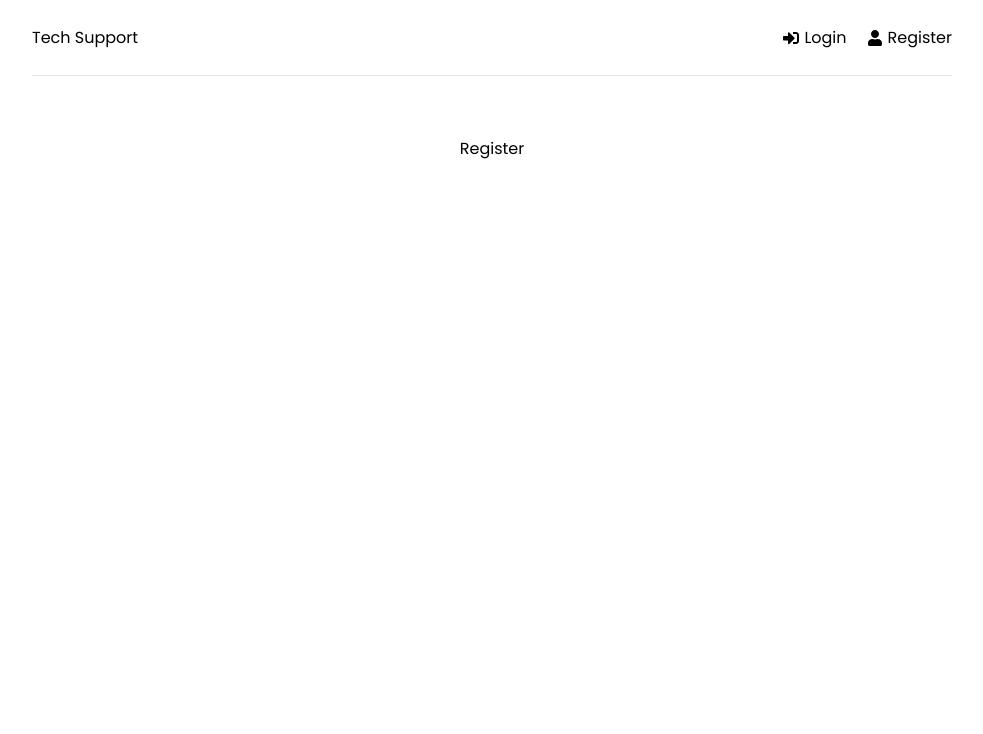
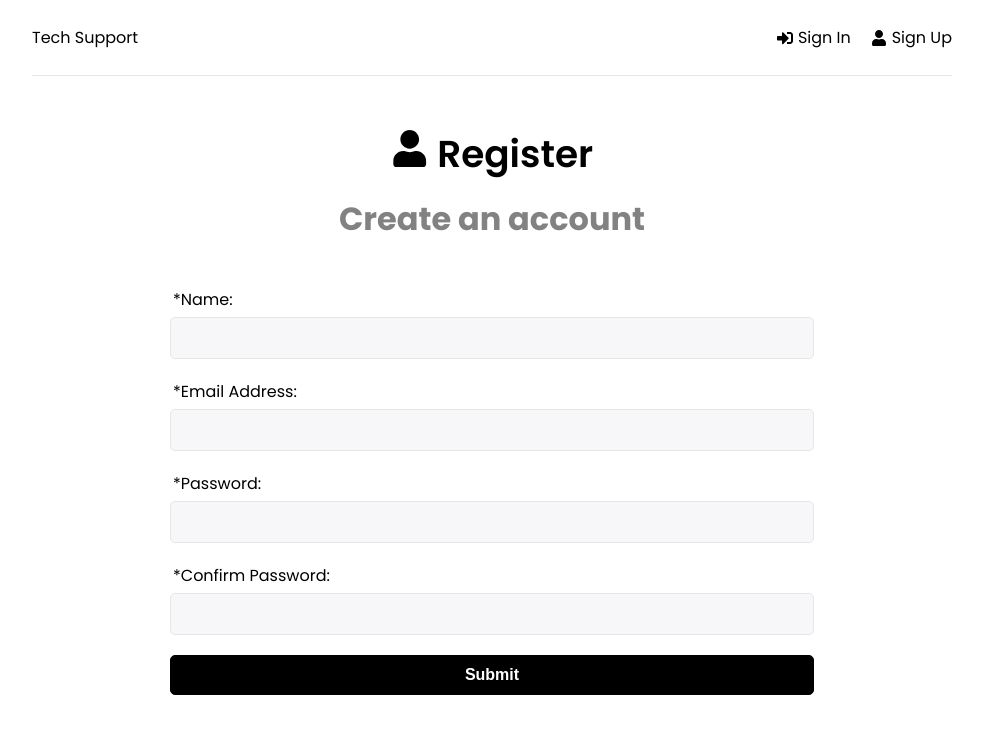
Before and after one commit to is3388/tech-support-app, a React (Create React App) app in the folder frontend/: page /register in a window 1280 px wide. Shown: the top 734 px of the page, without its empty margins (148-1131 px from the left). Built offline with nearby package versions, Linux system fonts and the light colour scheme.

Commit message:
Added UI code to Home, Login, Register page. Edited wording for Header and styling in css

```diff
--- a/frontend/src/App.js
+++ b/frontend/src/App.js
@@ -3,6 +3,8 @@ import Home from './pages/Home.jsx'
 import Login from './pages/Login.jsx'
 import Register from './pages/Register.jsx'
 import Header from './components/Header.jsx'
+import {ToastContainer} from 'react-toastify'
+import 'react-toastify/dist/ReactToastify.css'
 
 function App() {
   return (
@@ -17,6 +19,7 @@ function App() {
         </Routes>
       </div>
     </Router>
+    <ToastContainer />
     </>
   )
 }
--- a/frontend/src/components/Header.jsx
+++ b/frontend/src/components/Header.jsx
@@ -12,12 +12,12 @@ function Header () {
             <ul>
                 <li>
                     <Link to='/login'>
-                        <FaSignInAlt />Login
+                        <FaSignInAlt />Sign In
                     </Link>
                 </li>
                 <li>
                     <Link to='/register'>
-                    <FaUser />Register
+                    <FaUser />Sign Up
                     </Link>
                 </li>
             </ul>
--- a/frontend/src/index.css
+++ b/frontend/src/index.css
@@ -49,7 +49,7 @@ h3 {
   align-items: center;
   padding: 20px 0;
   border-bottom: 1px solid #e6e6e6;
-  margin-bottom: 60px;
+  margin-bottom: 50px;
 }
 
 .header ul {
@@ -78,7 +78,7 @@ h3 {
 .heading {
   font-size: 2rem;
   font-weight: 700;
-  margin-bottom: 50px;
+  margin-bottom: 40px;
   padding: 0 20px;
 }
 
@@ -115,6 +115,10 @@ h3 {
   margin: 0 auto;
 }
 
+.form-control {
+  background: #f7f7f9!important;
+}
+
 .form-group {
   margin-bottom: 10px;
 }
@@ -134,6 +138,11 @@ h3 {
   text-align: left;
   display: block;
   margin: 0 0 5px 3px;
+}
+
+.inputDiv {
+  display:flex;
+ align-items: center;
 }
 
 .btn {
--- a/frontend/src/pages/Home.jsx
+++ b/frontend/src/pages/Home.jsx
@@ -1,6 +1,24 @@
+import {FaQuestionCircle, FaTicketAlt} from 'react-icons/fa'
+import {Link} from 'react-router-dom'
+
 function Home () {
     return (
-        <div>Home</div>
+        <>
+        <section className='heading'>
+            <h3>
+                What problem do you need help with?
+            </h3>
+            <p>
+                Please choose from an option below:
+            </p>
+        </section>
+        <Link to='/new-ticket' className='btn btn-reverse btn-block'>
+            <FaQuestionCircle />Create New Ticket
+        </Link>
+        <Link to='/tickets' className='btn btn-block'>
+            <FaTicketAlt />View Your Ticket
+        </Link>
+        </>
     )
 }
 
--- a/frontend/src/pages/Login.jsx
+++ b/frontend/src/pages/Login.jsx
@@ -1,6 +1,67 @@
+import {useState} from 'react'
+import {FaSignInAlt} from 'react-icons/fa'
+import {toast} from 'react-toastify'
+
 function Login () {
+    const [formData, setFormData] = useState({
+        email: '',
+        password: '',
+    })
+    const {email, password} = formData
+
+    const onChange = (e) => {
+        setFormData((prevState) => ({
+        ...prevState,
+        [e.target.id]: e.target.value
+    }))
+    }
+
+    const onSubmit = (e) => {
+        e.preventDefault()
+
+
+    }
+
     return (
-        <div>Login</div>
+        <>
+        <section className='heading'>
+            <h3>
+                <FaSignInAlt /> Login
+            </h3>
+            <p>Log in to tech support</p>
+        </section>
+        <section className='form'>
+            <form onSubmit={onSubmit}>
+                <div className='form-group'>
+                    <label htmlFor="email">*Email Address:</label>
+                    <input
+                        type='email'
+                        className='form-control'
+                        id='email'
+                        value={email}
+                        onChange={onChange}
+                        required
+                    />
+                </div>
+                <div className='form-group'>
+                    <label htmlFor="password">*Password:</label>
+                    <input
+                        type='password'
+                        className='form-control'
+                        id='password'
+                        value={password}
+                        onChange={onChange}
+                        required
+                    />
+                </div>
+                <div className='form-group'>
+                    <button className='btn btn-block'>
+                        Submit
+                    </button>
+                </div>
+            </form>
+        </section>
+        </>
     )
 }
 
--- a/frontend/src/pages/Register.jsx
+++ b/frontend/src/pages/Register.jsx
@@ -1,6 +1,94 @@
+import {useState} from 'react'
+import {FaUser} from 'react-icons/fa'
+import {toast} from 'react-toastify'
+
 function Register () {
+    const [formData, setFormData] = useState({
+        name: '',
+        email: '',
+        password: '',
+        confirmPassword: ''
+    })
+    const {name, email, password, confirmPassword} = formData
+
+    const onChange = (e) => {
+        setFormData((prevState) => ({
+        ...prevState,
+        [e.target.id]: e.target.value
+    }))
+    }
+
+    const onSubmit = (e) => {
+        e.preventDefault()
+
+        if (password !== confirmPassword) {
+            toast.error("Passwords don't match")
+        }
+    }
+
     return (
-        <div>Register</div>
+        <>
+        <section className='heading'>
+            <h3>
+                <FaUser /> Register
+            </h3>
+            <p>Create an account</p>
+        </section>
+        <section className='form'>
+            <form onSubmit={onSubmit}>
+                <div className='form-group'>
+                <label htmlFor="name">*Name:</label>
+                    <input
+                        type='text'
+                        className='form-control'
+                        id='name'
+                        value={name}
+                        onChange={onChange}
+                        required
+                    />
+                </div>
+                <div className='form-group'>
+                    <label htmlFor="email">*Email Address:</label>
+                    <input
+                        type='email'
+                        className='form-control'
+                        id='email'
+                        value={email}
+                        onChange={onChange}
+                        required
+                    />
+                </div>
+                <div className='form-group'>
+                    <label htmlFor="password">*Password:</label>
+                    <input
+                        type='password'
+                        className='form-control'
+                        id='password'
+                        value={password}
+                        onChange={onChange}
+                        required
+                    />
+                </div>
+                <div className='form-group'>
+                    <label htmlFor="confirmPassword">*Confirm Password:</label>
+                    <input
+                        type='password'
+                        className='form-control'
+                        id='confirmPassword'
+                        value={confirmPassword}
+                        onChange={onChange}
+                        required
+                    />
+
+                </div>
+                <div className='form-group'>
+                    <button className='btn btn-block'>
+                        Submit
+                    </button>
+                </div>
+            </form>
+        </section>
+        </>
     )
 }
 
```
